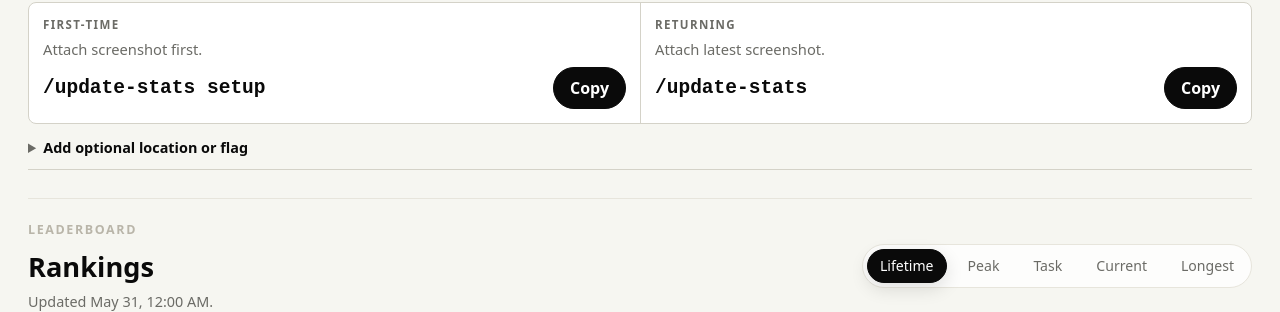
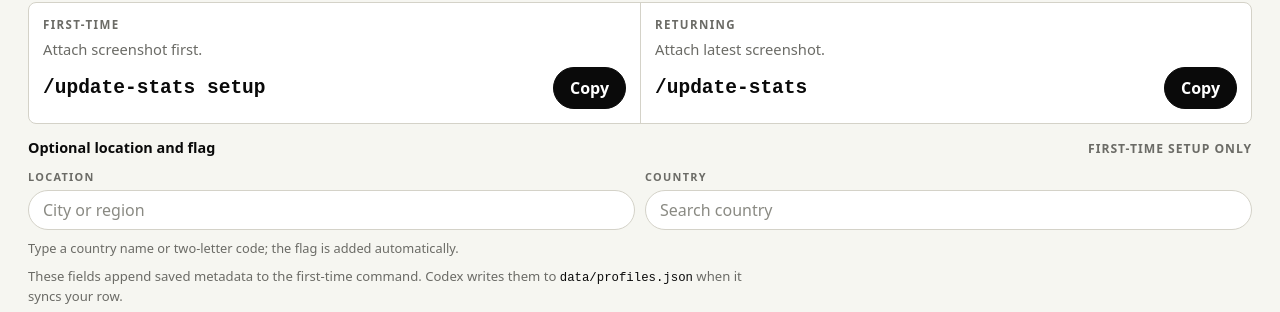
Before and after one commit to globodex/tokenmaxx-board, a website: page index.html in a window 1280 px wide. Shown: the part 432-744 px from the top of the page. Drawn offline with Linux system fonts and the light colour scheme.

Commit message:
fix: clarify setup metadata command

```diff
--- a/app.js
+++ b/app.js
@@ -80,6 +80,7 @@ const rows = document.querySelector("#leaderboardRows");
 const copyButton = document.querySelector("#copyCommand");
 const joinCommand = document.querySelector("#joinCommand");
 const setupCommand = document.querySelector("#setupCommand");
+const setupCommandPreview = document.querySelector("#setupCommandPreview");
 const locationInput = document.querySelector("#locationInput");
 const countryInput = document.querySelector("#countryInput");
 const countryOptions = document.querySelector("#countryOptions");
@@ -250,7 +251,7 @@ function populateCountryOptions() {
 }
 
 function updateSetupCommand() {
-  if (!setupCommand) return;
+  if (!setupCommand && !setupCommandPreview) return;
 
   const parts = ["/update-stats setup"];
   const location = locationInput?.value.trim();
@@ -261,7 +262,9 @@ function updateSetupCommand() {
   if (country) parts.push("--country", quoteArg(country.name));
   else if (countryText) parts.push("--country", quoteArg(countryText));
 
-  setupCommand.textContent = parts.join(" ");
+  const command = parts.join(" ");
+  if (setupCommand) setupCommand.textContent = command;
+  if (setupCommandPreview) setupCommandPreview.textContent = command;
 
   if (countryHint) {
     countryHint.textContent = country
--- a/index.html
+++ b/index.html
@@ -4,7 +4,7 @@
     <meta charset="utf-8">
     <meta name="viewport" content="width=device-width, initial-scale=1">
     <title>Tokenmaxx Board</title>
-    <link rel="stylesheet" href="./styles.css?v=ranked-list">
+    <link rel="stylesheet" href="./styles.css?v=setup-metadata">
   </head>
   <body>
     <main class="page-shell">
@@ -60,8 +60,11 @@
           </article>
         </div>
 
-        <details class="location-details">
-          <summary>Add optional location or flag</summary>
+        <div class="location-details" aria-label="Optional profile details">
+          <div class="location-summary">
+            <span>Optional location and flag</span>
+            <small>First-time setup only</small>
+          </div>
           <div class="setup-helper" aria-label="Optional profile location helper">
             <label>
               <span>Location</span>
@@ -73,8 +76,16 @@
               <datalist id="countryOptions"></datalist>
             </label>
             <small id="countryHint">Type a country name or two-letter code; the flag is added automatically.</small>
+            <p class="save-note">
+              These fields append saved metadata to the first-time command. Codex writes them to
+              <code>data/profiles.json</code> when it syncs your row.
+            </p>
+            <div class="inline-command generated-command">
+              <code id="setupCommandPreview">/update-stats setup</code>
+              <button class="copy-button" type="button" data-copy-target="#setupCommandPreview">Copy</button>
+            </div>
           </div>
-        </details>
+        </div>
       </section>
 
       <section class="content-grid">
@@ -118,6 +129,6 @@
       </footer>
     </main>
 
-    <script src="./app.js?v=ranked-list" type="module"></script>
+    <script src="./app.js?v=setup-metadata" type="module"></script>
   </body>
 </html>
--- a/styles.css
+++ b/styles.css
@@ -272,26 +272,37 @@ h1 span {
 }
 
 .location-details {
+  display: grid;
+  gap: 12px;
   border-bottom: 1px solid var(--line);
   padding-bottom: 12px;
 }
 
-.location-details summary {
-  cursor: pointer;
+.location-summary {
+  display: flex;
+  align-items: baseline;
+  justify-content: space-between;
+  gap: 12px;
+}
+
+.location-summary span {
   color: var(--ink);
   font-size: 0.9rem;
-  font-weight: 580;
+  font-weight: 620;
 }
 
-.location-details summary::marker {
+.location-summary small {
   color: var(--muted);
+  font-size: 0.76rem;
+  font-weight: 680;
+  letter-spacing: 0.08em;
+  text-transform: uppercase;
 }
 
 .setup-helper {
   display: grid;
   grid-template-columns: minmax(0, 1fr) minmax(0, 1fr);
   gap: 10px;
-  margin-top: 12px;
 }
 
 .setup-helper label {
@@ -334,6 +345,20 @@ h1 span {
   line-height: 1.35;
 }
 
+.save-note {
+  grid-column: 1 / -1;
+  max-width: 720px;
+  margin-bottom: 0;
+  color: var(--muted);
+  font-size: 0.82rem;
+  line-height: 1.4;
+}
+
+.save-note code {
+  color: var(--ink);
+  font-size: 0.94em;
+}
+
 .inline-command {
   display: grid;
   grid-template-columns: minmax(0, 1fr) auto;
@@ -364,6 +389,14 @@ h1 span {
   background: var(--ink);
   color: var(--panel);
   font-weight: 580;
+}
+
+.generated-command {
+  grid-column: 1 / -1;
+  border: 1px solid var(--soft);
+  border-radius: 8px;
+  padding: 12px;
+  background: color-mix(in srgb, var(--panel) 76%, var(--bg));
 }
 
 .join-steps {
```
